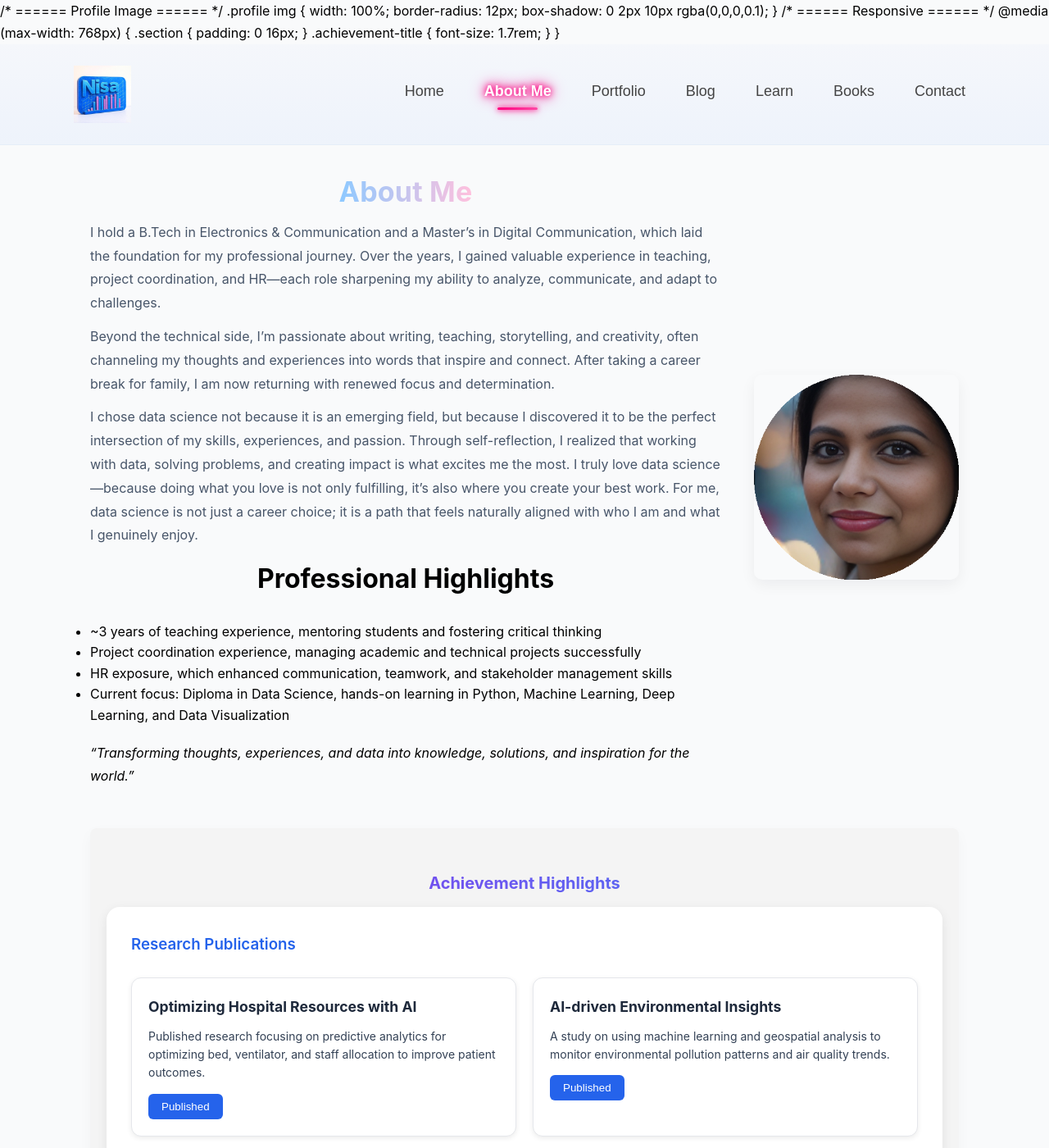
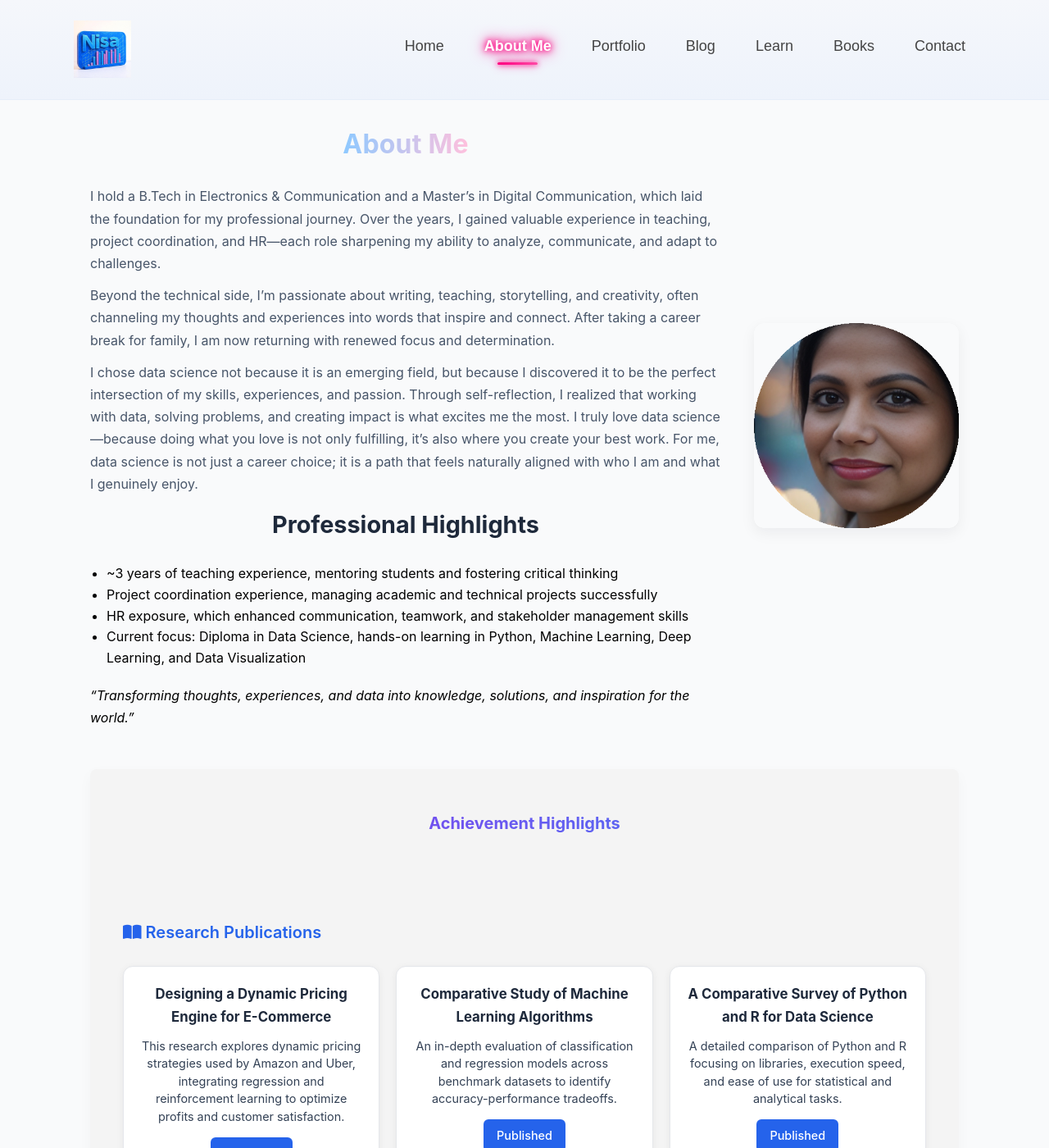
Before and after one commit to tabassumunnisa19/My_Personal_Website, a Jekyll site: the page about.html, which Jekyll copies as it is, in a window 1280 px wide and 1400 px high. Shown: the whole window at 82% size. Built offline with Jekyll 4.4.1, drawn with Linux system fonts in a browser that asks for light colours; some of the changed text lies outside the part shown.

Commit message:
Update about.html

```diff
--- a/about.html
+++ b/about.html
@@ -7,56 +7,64 @@
   <link rel="stylesheet" href="style.css">
   <link rel="stylesheet" href="https://cdnjs.cloudflare.com/ajax/libs/font-awesome/6.4.0/css/all.min.css">
  <style>
-  /* ====== General Typography ====== */
+/* ================== General Typography ================== */
 body {
   font-family: 'Inter', sans-serif;
-    color: #000;
+  color: #000; /* About Me text black */
   background-color: #f9fafb;
-    line-height: 1.7;
+  line-height: 1.65;
+  margin: 0;
+  padding: 0;
 }
 
 .lead {
   color: #000;
-    font-size: 1.05rem;
-    line-height: 1.8;
+  font-size: 1rem; /* professional size */
+  line-height: 1.7;
   margin-bottom: 16px;
 }
 
 ul {
   color: #000;
   line-height: 1.6;
+  margin-left: 20px;
 }
 
-  /* ====== Section Titles ====== */
+/* Section Titles */
+h1.page-title {
+  font-size: 2rem;
+  font-weight: 700;
+  color: #111827; /* Dark professional color */
+  margin-bottom: 24px;
+}
+
 h2 {
-    font-size: 2rem;
+  font-size: 1.8rem;
+  font-weight: 700;
+  color: #1e293b; /* Dark Slate Blue */
   text-align: center;
   margin-bottom: 24px;
-    font-weight: 700;
 }
-<style>
-  /* Section container */
+
+/* ================== Achievement Highlights ================== */
 .achievement-section {
-    margin: 80px auto;
+  margin: 60px auto;
   padding: 40px 20px;
   max-width: 1100px;
 }
 
-  /* Main title with gradient */
 .section-title {
-    text-align: center;
   font-size: 2rem;
   font-weight: 700;
-    background: linear-gradient(90deg, #9333ea, #3b82f6);
+  text-align: center;
+  margin-bottom: 50px;
+  background: linear-gradient(90deg, #9333ea, #3b82f6); /* Gradient heading */
   -webkit-background-clip: text;
   -webkit-text-fill-color: transparent;
-    margin-bottom: 50px;
-    font-family: 'Inter', sans-serif;
 }
 
-  /* Each block */
 .achievement-block {
-    background: #ffffff;
+  background: #fff;
   border-radius: 16px;
   padding: 30px;
   box-shadow: 0 4px 14px rgba(0,0,0,0.08);
@@ -65,7 +73,7 @@
 
 /* Sub-titles */
 .sub-title {
-    font-family: 'Inter', sans-serif;
+  font-size: 1.25rem;
   font-weight: 600;
   margin-bottom: 24px;
 }
@@ -95,68 +103,78 @@
   min-width: 280px;
   background: #fff;
   border: 1px solid #e5e7eb;
+  border-radius: 12px;
   padding: 20px;
-    border-radius: 12px;
-    box-shadow: 0 2px 6px rgba(0,0,0,0.08);
+  box-shadow: 0 2px 10px rgba(0,0,0,0.06);
+  transition: transform 0.3s ease, box-shadow 0.3s ease;
+}
+
+.card:hover {
+  transform: translateY(-4px);
+  box-shadow: 0 8px 20px rgba(0,0,0,0.1);
 }
 
 .card h4 {
-    font-size: 1.1rem;
+  font-size: 1.05rem;
   color: #1e293b;
   margin-bottom: 10px;
 }
 
 .card p {
   color: #334155;
-    line-height: 1.6;
-    font-family: 'Inter', sans-serif;
+  line-height: 1.5;
   margin-bottom: 14px;
 }
 
-  /* Button (for research/kaggle) */
-  .btn.status {
-    background: #2563eb;
-    color: #fff;
-    border: none;
-    padding: 8px 16px;
-    border-radius: 6px;
-    cursor: default;
-    font-weight: 500;
-    transition: all 0.3s ease;
-  }
-
-  /* Button (for certification links) */
+/* Buttons */
+.btn.status,
 .cert-btn {
   display: inline-block;
   background: #2563eb;
   color: #fff;
-    text-decoration: none;
   padding: 8px 16px;
   border-radius: 6px;
   font-weight: 500;
+  text-decoration: none;
   transition: background 0.3s ease;
 }
 
-  .cert-btn:hover,
-  .btn.status:hover {
+.btn.status:hover,
+.cert-btn:hover {
   background: #1d4ed8;
 }
-</style>
 
-  /* ====== Profile Image ====== */
+/* Profile Image */
 .profile img {
   width: 100%;
   border-radius: 12px;
   box-shadow: 0 2px 10px rgba(0,0,0,0.1);
 }
 
-  /* ====== Responsive ====== */
+/* Responsive */
 @media (max-width: 768px) {
-    .section {
-      padding: 0 16px;
+  .grid-inner {
+    flex-direction: column;
   }
-    .achievement-title {
-      font-size: 1.7rem;
+
+  .achievement-block {
+    padding: 20px;
+  }
+
+  h1.page-title {
+    font-size: 1.6rem;
+  }
+
+  h2, .section-title {
+    font-size: 1.5rem;
+  }
+
+  .sub-title {
+    font-size: 1.1rem;
+  }
+
+  .card h4 {
+    font-size: 1rem;
   }
 }
 </style>
@@ -223,64 +241,77 @@
       </div>
     </section>
 
-   <!-- ================= Achievement Highlights ================= -->
-<section class="section achievement-section">
+   <!-- ===================== Achievement Highlights Section ===================== -->
+<section class="section professional-highlights">
   <h2 class="section-title">Achievement Highlights</h2>
 
   <!-- ===== Research Publications ===== -->
-  <div class="achievement-block">
-    <h3 class="sub-title research-title">Research Publications</h3>
+  <div class="achievement-section">
+    <h3 class="sub-title research-title"><i class="fas fa-book-open"></i> Research Publications</h3>
     <div class="grid-inner">
-      <div class="card">
-        <h4>Optimizing Hospital Resources with AI</h4>
-        <p>Published research focusing on predictive analytics for optimizing bed, ventilator, and staff allocation to improve patient outcomes.</p>
-        <button class="btn status">Published</button>
+      <div class="card cert-card">
+        <h4>Designing a Dynamic Pricing Engine for E-Commerce</h4>
+        <p>This research explores dynamic pricing strategies used by Amazon and Uber, integrating regression and reinforcement learning to optimize profits and customer satisfaction.</p>
+        <a class="cert-btn">Published</a>
       </div>
-
-      <div class="card">
-        <h4>AI-driven Environmental Insights</h4>
-        <p>A study on using machine learning and geospatial analysis to monitor environmental pollution patterns and air quality trends.</p>
-        <button class="btn status">Published</button>
+      <div class="card cert-card">
+        <h4>Comparative Study of Machine Learning Algorithms</h4>
+        <p>An in-depth evaluation of classification and regression models across benchmark datasets to identify accuracy-performance tradeoffs.</p>
+        <a class="cert-btn">Published</a>
+      </div>
+      <div class="card cert-card">
+        <h4>A Comparative Survey of Python and R for Data Science</h4>
+        <p>A detailed comparison of Python and R focusing on libraries, execution speed, and ease of use for statistical and analytical tasks.</p>
+        <a class="cert-btn">Published</a>
       </div>
     </div>
   </div>
 
   <!-- ===== Kaggle Achievements ===== -->
-  <div class="achievement-block">
-    <h3 class="sub-title kaggle-title">Kaggle Achievements</h3>
+  <div class="achievement-section">
+    <h3 class="sub-title kaggle-title"><i class="fas fa-brain"></i> Kaggle Achievements</h3>
     <div class="grid-inner">
-      <div class="card">
-        <h4>#IfBoeingIWillNotGo</h4>
-        <p>A data storytelling competition analyzing Boeing vs Airbus crash trends globally using Python and visualization tools.</p>
-        <button class="btn status">Completed</button>
+      <div class="card cert-card">
+        <h4>Titanic — Machine Learning from Disaster</h4>
+        <p>Built predictive classification models using logistic regression, decision trees, and ensemble learning to identify survival probabilities of passengers.</p>
+        <a class="cert-btn">Participated</a>
       </div>
-
-      <div class="card">
-        <h4>Climate Intelligence Dashboard</h4>
-        <p>Built an interactive dashboard predicting Air Quality Index (AQI) using geospatial and time-series data for environmental analysis.</p>
-        <button class="btn status">Completed</button>
+      <div class="card cert-card">
+        <h4>House Prices — Advanced Regression Techniques</h4>
+        <p>Predicted housing prices using feature engineering, regularization, and advanced regression algorithms for accurate market forecasting.</p>
+        <a class="cert-btn">Participated</a>
+      </div>
+      <div class="card cert-card">
+        <h4>Digit Recognizer — Computer Vision Challenge</h4>
+        <p>Implemented a CNN model using TensorFlow to classify handwritten digits from the MNIST dataset, achieving high validation accuracy.</p>
+        <a class="cert-btn">Participated</a>
       </div>
     </div>
   </div>
 
   <!-- ===== Courses & Certifications ===== -->
-  <div class="achievement-block">
-    <h3 class="sub-title cert-title">Courses & Certifications</h3>
+  <div class="achievement-section">
+    <h3 class="sub-title cert-title"><i class="fas fa-graduation-cap"></i> Courses & Certifications</h3>
     <div class="grid-inner">
-      <div class="card">
-        <h4>Google Data Analytics Professional Certificate</h4>
-        <p>Hands-on training in data cleaning, visualization, and SQL using real business case studies.</p>
-        <a href="#" class="cert-btn">View Certificate</a>
+      <div class="card cert-card">
+        <h4>Diploma in Data Science</h4>
+        <p>Currently pursuing at Asquare Technologies, Kochi. Covers statistics, machine learning, and practical data analysis projects.</p>
+        <a href="#" target="_blank" class="cert-btn">View Certificate</a>
       </div>
-
-      <div class="card">
-        <h4>Deep Learning Specialization — Coursera</h4>
-        <p>Comprehensive training in neural networks, CNNs, RNNs, and AI deployment.</p>
-        <a href="#" class="cert-btn">View Certificate</a>
+      <div class="card cert-card">
+        <h4>IBM Data Science Professional Certificate</h4>
+        <p>Comprehensive program with 12 modules covering Python, SQL, Data Analysis, Visualization, and Machine Learning.</p>
+        <a href="#" target="_blank" class="cert-btn">View Certificate</a>
+      </div>
+      <div class="card cert-card">
+        <h4>Generative AI for Data Science</h4>
+        <p>Certification by Microsoft. Explore diverse applications of GenAI, including data augmentation, feature engineering, anomaly detection, and generative modeling.</p>
+        <a href="#" target="_blank" class="cert-btn">View Certificate</a>
       </div>
     </div>
   </div>
 </section>
+
 
 
   </div>
```
Lines whose indentation alone changed are shown as unchanged.
